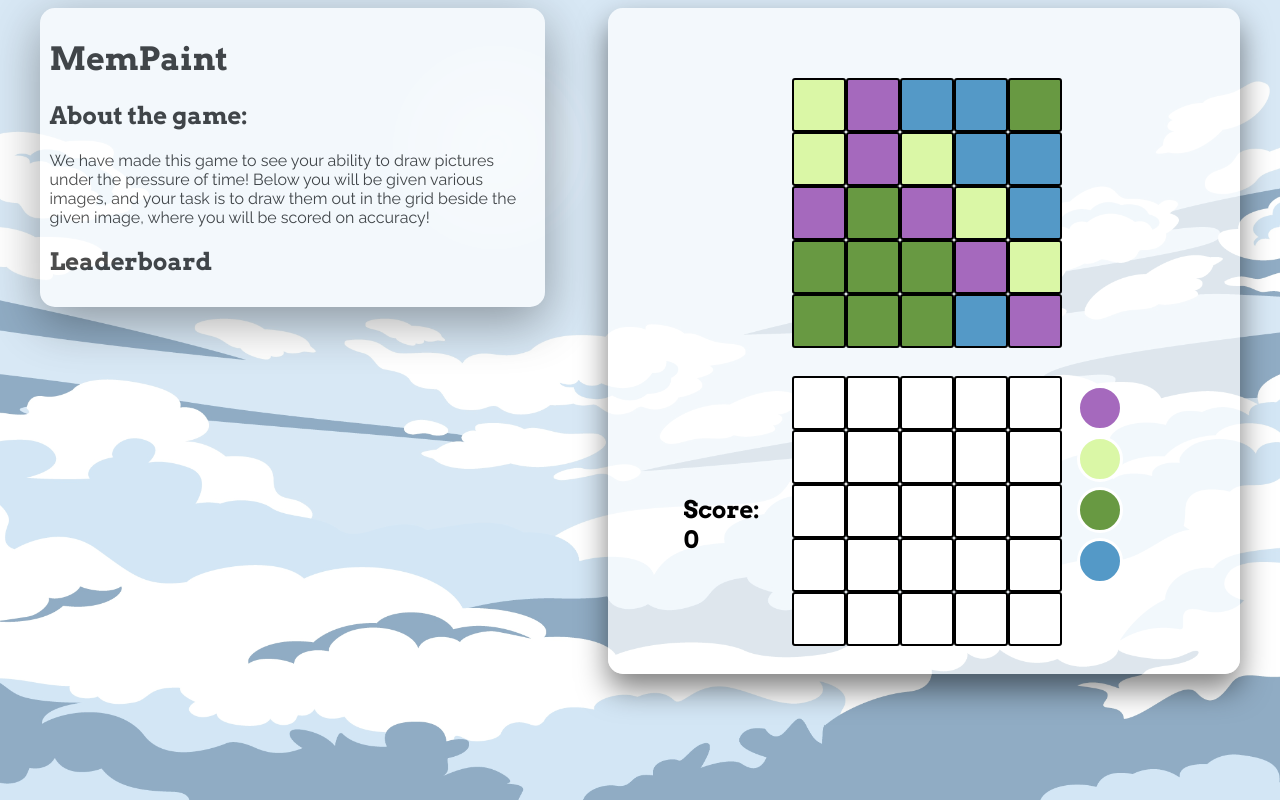
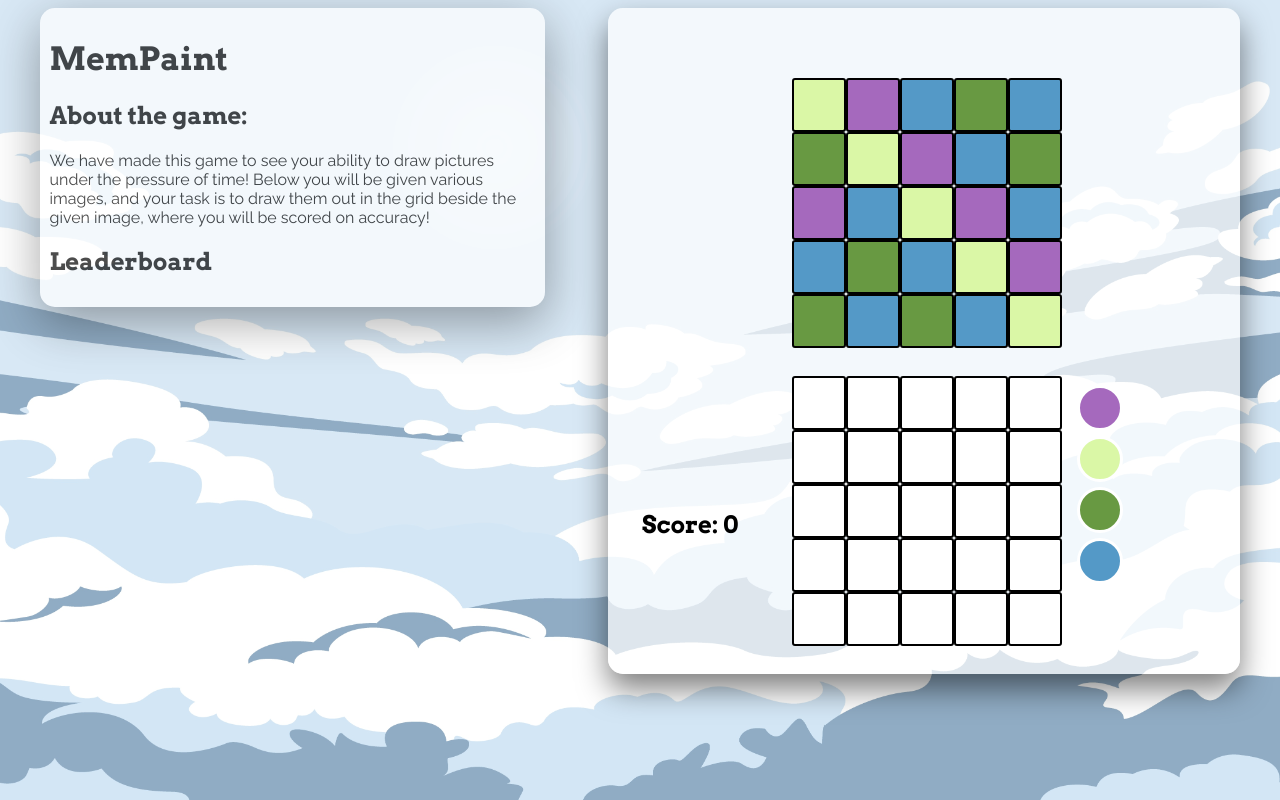
Before and after one commit to sam-s04/HackUMass-VSV, a website with bundled scripts: page index.html in a window 1280 px wide. Both pictures are taken after a click on the button "Start Game". Built offline with nearby package versions, Linux system fonts and the light colour scheme; files whose address does not match are found by name.

Commit message:
fix grid randomization algorithm (thanks larry), also add shifting difficulty over rounds

```diff
--- a/grid.js
+++ b/grid.js
@@ -72,7 +72,7 @@ export class Grid {
     const compare_colors = (c1, c2) => c1 === c2 ? 1 : 0;
     for (let row in this.grid) {
       for (let col in this.grid[row]) {
-        total_score += (this.grid[row][col] === correct_grid[row][col] ? 1 : 0);
+        total_score += (this.grid[row][col].toLowerCase() === correct_grid[row][col].toLowerCase() ? 1 : 0);
         console.log(total_score, this.grid[row][col], correct_grid[row][col]);
       }
     }
@@ -102,12 +102,18 @@ export class Grid {
     }
 
     const get_neighbors = (i, j) => {
-      const out = [1, -1].reduce((values, offset_height) => {
-        [1, -1].forEach(offset_width => {
-          if (in_grid_range(i + offset_height, j + offset_width) && this.grid[i + offset_height][j + offset_width] !== null) {
-            values.push(this.grid[i + offset_height][j + offset_width]);
-          }
-        });
+      const out = [1, -1].reduce((values, offset) => {
+        if (in_grid_range(i + offset, j) && this.grid[i + offset][j] !== null) {
+          values.push(this.grid[i + offset][j]);
+        }
+        if (in_grid_range(i, j + offset) && this.grid[i][j + offset] !== null) {
+          values.push(this.grid[i][j + offset]);
+        }
+        // [i, j].forEach(coord => {
+        //   if (in_grid_range(i + offset_height, j + offset_width) && this.grid[i + offset_height][j + offset_width] !== null) {
+        //     values.push(this.grid[i + offset_height][j + offset_width]);
+        //   }
+        // });
         return values;
       }, []);
       return out;
--- a/main.css
+++ b/main.css
@@ -117,6 +117,14 @@ h1 {
     transition: background-color 2s ease-in;
 }
 
+/* .slow-transition {
+    transition: background-color 2s ease-in;
+} */
+
+.fast-transition {
+    transition: background-color 0.5s ease-in;
+}
+
 #img-vin {
     background-image: url("./Bio_Image_Vin_1.jpg");
 }
@@ -131,7 +139,8 @@ h1 {
 
 #score {
     visibility: hidden;
-    margin-left: 75px;
+    display: flex;
+    justify-content: center;
 }
 
 .creator-img {
--- a/main.js
+++ b/main.js
@@ -144,30 +144,39 @@ async function run_game() {
   g1.setup(grid_element1);
   g2.setup(grid_element2);
 
+  activate_pixels();
+
+  const g1_cells = Array.from(document.getElementsByClassName("g1"));
+  const g2_cells = Array.from(document.getElementsByClassName("g2"));
+
+  const difficulties = [0, 2, 1, 0]
+
   let total_score = 0
-  for (let i = 0; i < 5; i++) {
+  for (let i = 0; i < 4; i++) {
     color_list = get_random_number(4);
     g1.clearGrid();
+    g2_cells.forEach(cell => cell.classList.add("fast-transition"));
     g2.clearGrid();
 
-    g1.randomizeGrid(color_list, 2);
-    console.log(g1)
+    g1.randomizeGrid(color_list, difficulties[i]);
+    console.log(g1);
     const copyGrid = g1.getGrid().map(row => row.map(x => x));
     g1.updateGrid();
     g2.updateGrid();
+    g2_cells.forEach(cell => cell.classList.remove("fast-transition"));
 
     for (let i in color_circle_list) {
       color_circle_list[i].style.backgroundColor = color_list[i];
     }
 
-    activate_pixels();
     color = "ffffff";
     palette_circle_list.forEach(circ => circ.classList.remove("active"));
 
     let viewable = new Promise(resolve => setTimeout(resolve, 10000)); // time the painting is visible
     await viewable;
+    g1_cells.forEach(cell => cell.classList.remove("fast-transition"));
     await random_clear_grid(g1);
-
+    g1_cells.forEach(cell => cell.classList.add("fast-transition"));
     let unviewable = new Promise(resolve => setTimeout(resolve, 5000)); // time the user can draw with no painting visible
     await unviewable;
     total_score += g2.calcScore(copyGrid);
```
